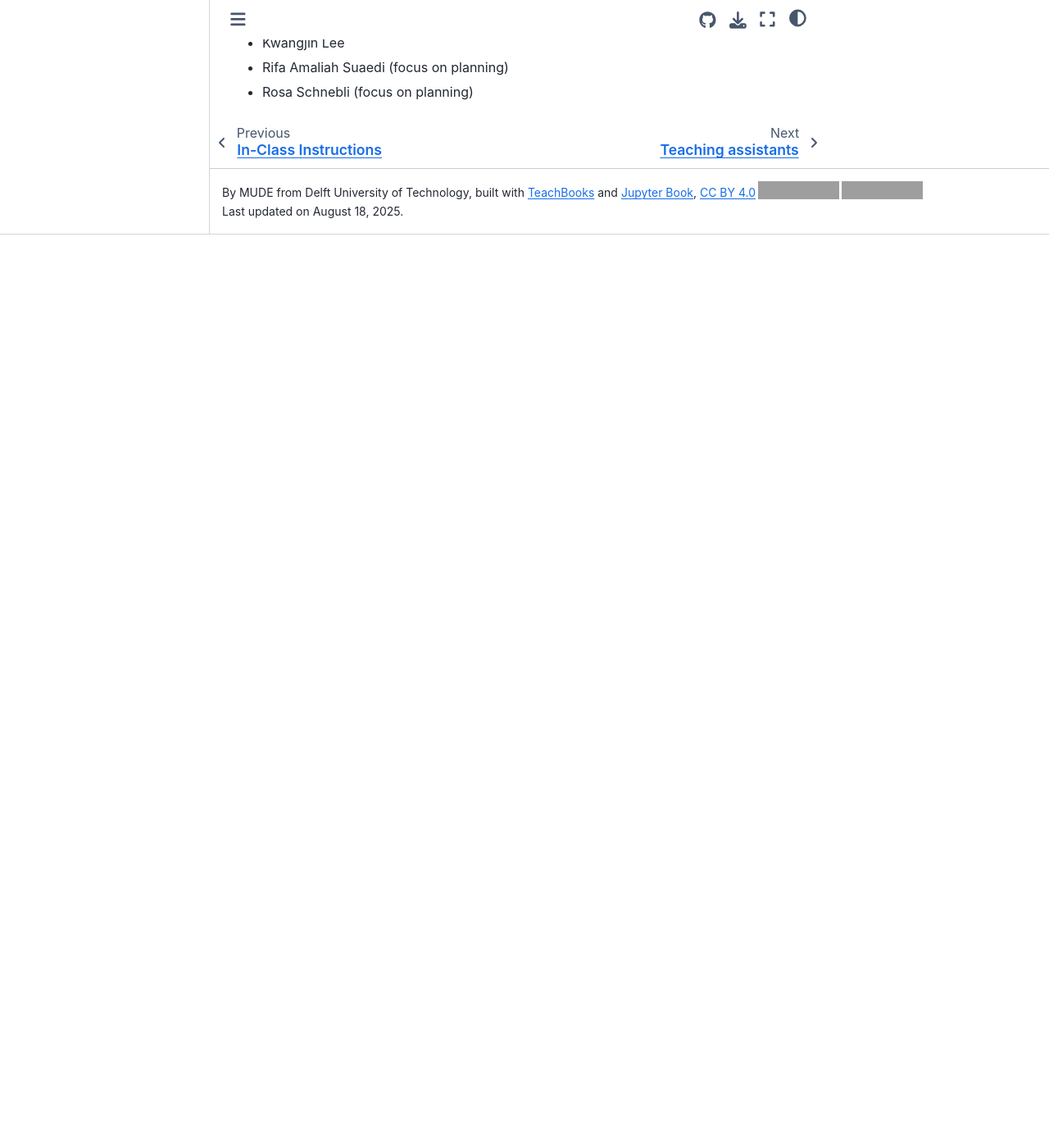
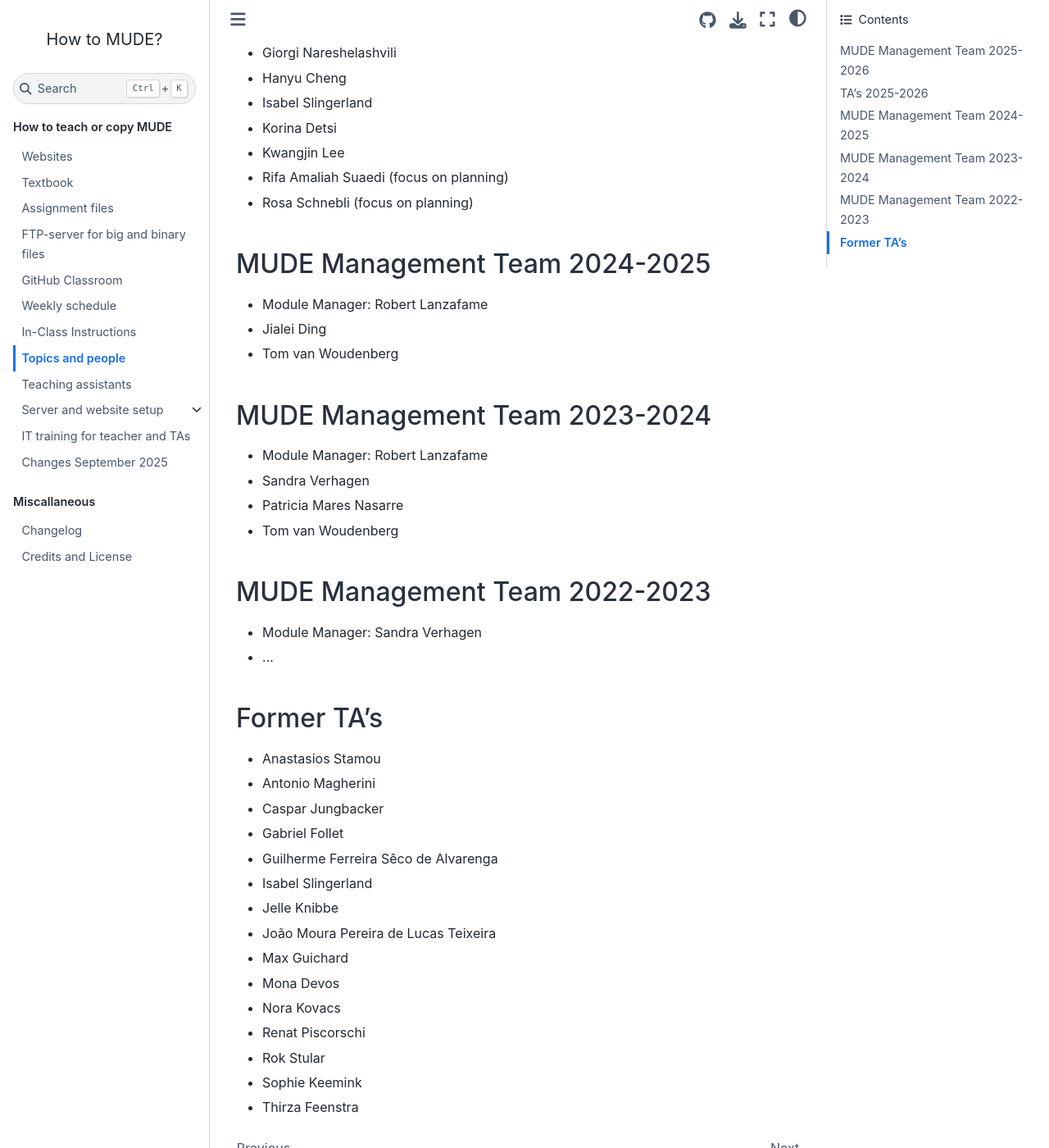
Before and after one commit to TUDelft-MUDE/teacher, a Jupyter Book: the page built from book/topics_people.md, in a window 1280 px wide and 1400 px high, scrolled down 1256 px. Shown: the whole window at 82% size. Built offline with Jupyter Book 1.0.4 settings and Sphinx 7.4.7 and the Sphinx Book theme 1.1.4, drawn with Linux system fonts in a browser that asks for light colours; comment, search, counter and statistics services are not loaded; before the commit the page ends 1542 px from its top, so only the background shows below that; some of the changed text lies outside the part shown; grey boxes are pictures that could not be loaded.

Commit message:
Update topics_people.md

```diff
--- a/book/topics_people.md
+++ b/book/topics_people.md
@@ -20,11 +20,12 @@
 | 2.8           | Risk Analysis             | Oswaldo Morales Napoles |
 | Programming   |                           | Tom van Woudenberg |
 
+## MUDE Management Team 2025-2026
 - Module manager: Frans van der Meer
 - Content coordinator: Jialei Ding
 - IT coordinator: Tom van Woudenberg
 
-TA's:
+## TA's 2025-2026
 
 - Ahmet Tekin
 - Berend Bouvy
@@ -36,3 +37,35 @@ TA's:
 - Kwangjin Lee
 - Rifa Amaliah Suaedi (focus on planning)
 - Rosa Schnebli (focus on planning)
+
+## MUDE Management Team 2024-2025
+- Module Manager: Robert Lanzafame
+- Jialei Ding
+- Tom van Woudenberg
+
+## MUDE Management Team 2023-2024
+- Module Manager: Robert Lanzafame
+- Sandra Verhagen
+- Patricia Mares Nasarre
+- Tom van Woudenberg
+
+## MUDE Management Team 2022-2023
+- Module Manager: Sandra Verhagen
+- ...
+
+## Former TA's
+- Anastasios Stamou
+- Antonio Magherini
+- Caspar Jungbacker
+- Gabriel Follet
+- Guilherme Ferreira Sêco de Alvarenga
+- Isabel Slingerland
+- Jelle Knibbe
+- João Moura Pereira de Lucas Teixeira
+- Max Guichard
+- Mona Devos
+- Nora Kovacs
+- Renat Piscorschi
+- Rok Stular
+- Sophie Keemink
+- Thirza Feenstra
```
